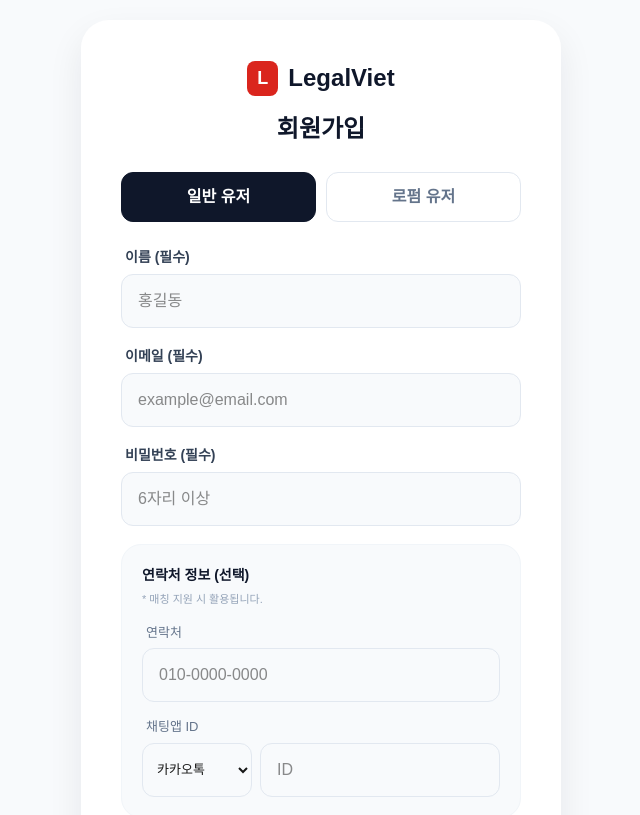
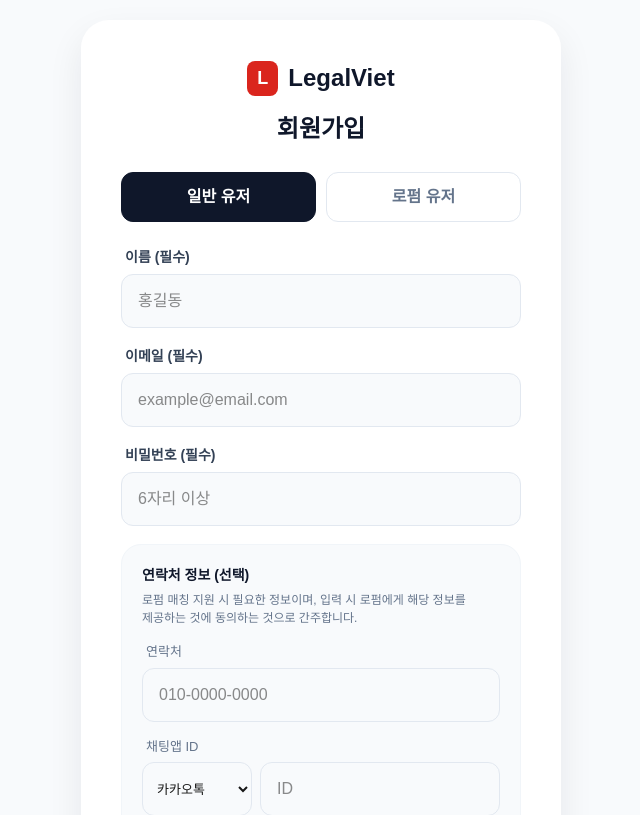
Before and after one commit to Homechiminh/Legalviet, a Next.js app: page /auth/signup in a window 1280 px wide. Shown: the top 815 px of the page, without its empty margins (319-959 px from the left). Built offline with nearby package versions, Linux system fonts and the light colour scheme.

Commit message:
Update page.js

```diff
--- a/src/app/auth/signup/page.js
+++ b/src/app/auth/signup/page.js
@@ -114,8 +114,11 @@ export default function SignupPage() {
             <p className="optional-title" style={{ color: formData.user_type === 'lawfirm' ? '#da251d' : '#0f172a' }}>
               {lang === 'ko' ? '연락처 정보 (선택)' : 'Contact Info (Optional)'}
             </p>
+            {/* [문구 업데이트] 법적 동의 안내 추가 */}
             <p className="optional-desc">
-              {lang === 'ko' ? '* 매칭 지원 시 활용됩니다.' : '* Used for expert matching.'}
+              {lang === 'ko'
+                ? '로펌 매칭 지원 시 필요한 정보이며, 입력 시 로펌에게 해당 정보를 제공하는 것에 동의하는 것으로 간주합니다.'
+                : 'This information is required for law firm matching. By providing it, you consent to share this information with law firms.'}
             </p>
 
             <div className="input-group">
@@ -160,7 +163,6 @@ export default function SignupPage() {
         .logo-text { font-size: 24px; font-weight: 900; color: #0f172a; }
         .title { font-size: 24px; font-weight: 800; color: #0f172a; }
 
-        /* 토글 버튼 */
         .type-toggle { display: flex; gap: 10px; margin-bottom: 25px; }
         .type-toggle button { flex: 1; padding: 12px; border-radius: 12px; border: 1px solid #e2e8f0; background: #fff; color: #64748b; font-weight: 700; cursor: pointer; transition: 0.2s; }
         .active-normal { background: #0f172a !important; color: #fff !important; border-color: #0f172a !important; }
@@ -174,10 +176,18 @@ export default function SignupPage() {
         .input-field { width: 100%; padding: 14px 16px; border-radius: 12px; border: 1px solid #e2e8f0; outline: none; font-size: 16px; background: #f8fafc; transition: 0.2s; }
         .input-field:focus { border-color: #0f172a; background: #fff; box-shadow: 0 0 0 4px rgba(15, 23, 42, 0.05); }
 
-        /* 선택 입력창 박스 */
         .optional-box { background: #f8fafc; padding: 20px; border-radius: 20px; border: 1px solid #f1f5f9; display: flex; flex-direction: column; gap: 15px; }
         .optional-title { font-size: 14px; font-weight: 800; }
-        .optional-desc { font-size: 11px; color: #94a3b8; margin-top: -10px; }
+
+        /* [스타일 수정] 고지 문구 가독성 보정 */
+        .optional-desc {
+          font-size: 12px;
+          color: #64748b;
+          margin-top: -10px;
+          line-height: 1.5;
+          word-break: keep-all;
+        }
+
         .chat-input-row { display: flex; gap: 8px; }
         .chat-select { width: 110px; border-radius: 12px; border: 1px solid #e2e8f0; padding: 10px; font-size: 13px; outline: none; }
 
@@ -188,7 +198,6 @@ export default function SignupPage() {
         .signup-footer { margin-top: 25px; text-align: center; font-size: 14px; color: #64748b; }
         .login-link { color: #da251d; cursor: pointer; font-weight: 700; margin-left: 5px; text-decoration: underline; }
 
-        /* 🚨 모바일 최적화 🚨 */
         @media (max-width: 480px) {
           .signup-root { padding: 10px; background: #fff; }
           .signup-card { padding: 20px 10px; box-shadow: none; }
```
